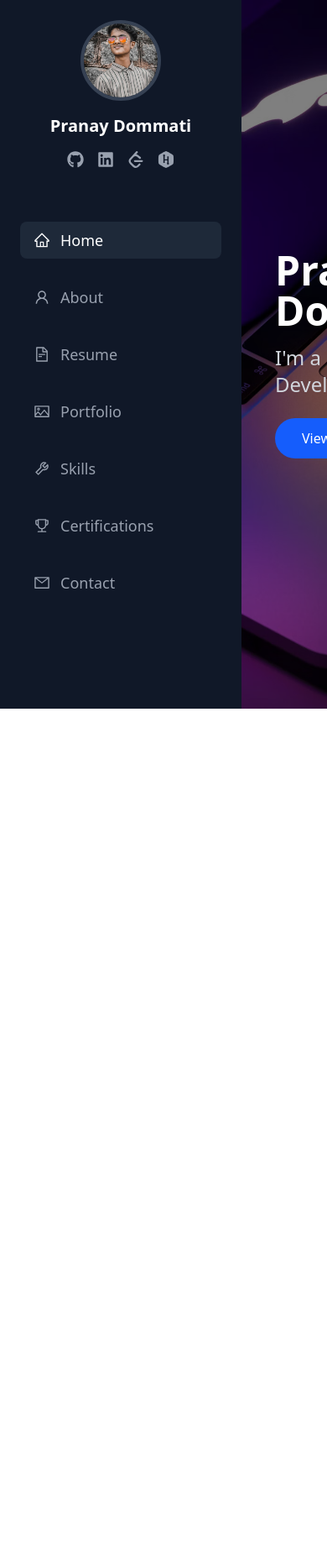
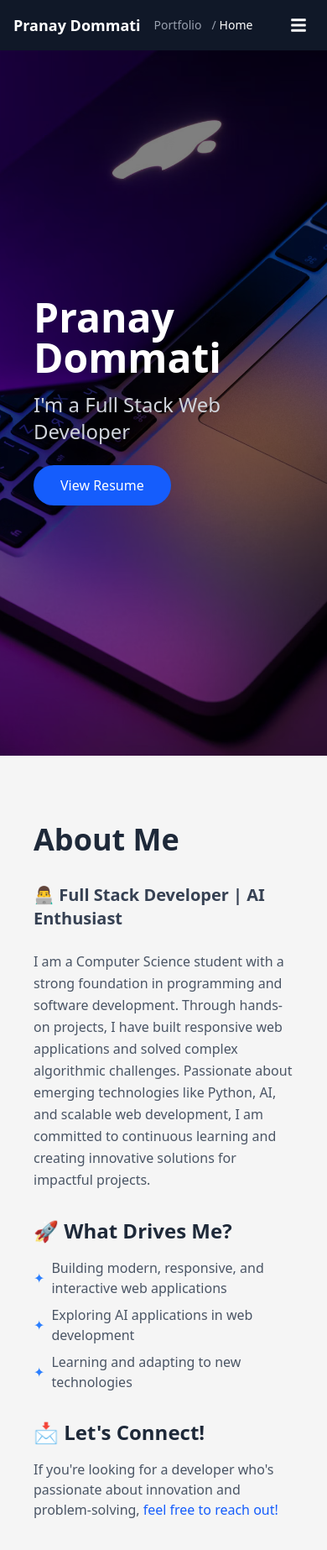
Before and after one commit to Pranay-Dommati/MyPortfolio, a React (Vite) app in the folder frontend/: page / in a window 390 px wide. Shown: the top 1846 px of the page at 84% size. Before the commit the page ends 844 px from the top, so only its background shows below. Built offline with nearby package versions, Linux system fonts and the light colour scheme.

Commit message:
making website responsive

```diff
--- a/frontend/src/App.jsx
+++ b/frontend/src/App.jsx
@@ -1,5 +1,6 @@
 import './App.css'
 import { useRef, useState, useEffect } from 'react'
+import { FaBars, FaTimes } from 'react-icons/fa' // Import hamburger and close icons
 import HeroSection from './components/HeroSection'
 import Sidebar from './components/Sidebar'
 import AboutSection from './components/AboutSection'
@@ -11,6 +12,8 @@ import ContactSection from './components/ContactSection'
 
 function App() {
   const [activeTab, setActiveTab] = useState('Home');
+  const [isMobileMenuOpen, setIsMobileMenuOpen] = useState(false);
+  const [windowWidth, setWindowWidth] = useState(typeof window !== 'undefined' ? window.innerWidth : 0);
 
   const homeRef = useRef(null);
   const aboutRef = useRef(null);
@@ -21,8 +24,22 @@ function App() {
   const contactRef = useRef(null);
   const contentRef = useRef(null);
 
+  // Track window width for responsive behavior
+  useEffect(() => {
+    const handleResize = () => {
+      setWindowWidth(window.innerWidth);
+      if (window.innerWidth > 768) {
+        setIsMobileMenuOpen(false);
+      }
+    };
+
+    window.addEventListener('resize', handleResize);
+    return () => window.removeEventListener('resize', handleResize);
+  }, []);
+
   const scrollToSection = (sectionName) => {
     setActiveTab(sectionName);
+    setIsMobileMenuOpen(false); // Close mobile menu after clicking
 
     if (sectionName === 'Home' && homeRef.current) {
       homeRef.current.scrollIntoView({ behavior: 'smooth' });
@@ -53,13 +70,12 @@ function App() {
       { ref: contactRef, name: 'Contact' }
     ];
 
-    // Function to calculate which section is most visible in the viewport
+    // Function to calculate which section is most visible
     const handleScroll = () => {
       if (!contentRef.current) return;
 
-      const scrollPosition = contentRef.current.scrollTop + 300; // Adding offset to improve detection
+      const scrollPosition = contentRef.current.scrollTop + 300;
 
-      // Find all sections and their positions
       const sectionPositions = sectionRefs
         .filter(({ ref }) => ref.current)
         .map(({ ref, name }) => ({
@@ -68,12 +84,10 @@ function App() {
           height: ref.current.offsetHeight
         }));
 
-      // Determine which section is currently most visible
       for (let i = 0; i < sectionPositions.length; i++) {
         const current = sectionPositions[i];
         const next = sectionPositions[i + 1];
 
-        // If this is the last section or we're between this section and the next
         if (
           i === sectionPositions.length - 1 ||
           (scrollPosition >= current.position && scrollPosition < next.position)
@@ -89,7 +103,6 @@ function App() {
     const contentElement = contentRef.current;
     if (contentElement) {
       contentElement.addEventListener('scroll', handleScroll);
-      // Initial check
       handleScroll();
     }
 
@@ -98,31 +111,61 @@ function App() {
         contentElement.removeEventListener('scroll', handleScroll);
       }
     };
-  }, [activeTab]); // Depend on activeTab to prevent unnecessary re-calculations
+  }, [activeTab]);
 
   return (
-    <div className="flex">
-      <Sidebar activeTab={activeTab} onTabClick={scrollToSection} />
-      <div ref={contentRef} className="flex-1 h-screen overflow-y-auto">
+    <div className="flex flex-col md:flex-row">
+      {/* Mobile Header with Breadcrumb */}
+      <div className="md:hidden fixed top-0 left-0 right-0 bg-gray-900 text-white z-50 flex justify-between items-center px-4 py-3">
+        <div className="flex items-center">
+          <span className="font-bold text-lg">Pranay Dommati</span>
+          <div className="ml-4 text-sm text-gray-400 flex items-center">
+            <span className="mr-2">Portfolio</span>
+            <span className="mx-1">/</span>
+            <span className="text-white">{activeTab}</span>
+          </div>
+        </div>
+        <button
+          onClick={() => setIsMobileMenuOpen(!isMobileMenuOpen)}
+          className="p-2 focus:outline-none"
+        >
+          {isMobileMenuOpen ? <FaTimes size={20} /> : <FaBars size={20} />}
+        </button>
+      </div>
+
+      {/* Mobile menu overlay */}
+      {isMobileMenuOpen && (
+        <div className="md:hidden fixed inset-0 bg-black bg-opacity-50 z-40" onClick={() => setIsMobileMenuOpen(false)} />
+      )}
+
+      {/* Sidebar - hidden on mobile unless menu is open */}
+      <div className={`${
+        isMobileMenuOpen ? 'translate-x-0' : '-translate-x-full'
+      } md:translate-x-0 transition-transform duration-300 fixed md:sticky top-0 left-0 z-50 md:z-0 h-screen w-72 md:flex bg-gray-900`}>
+        <Sidebar activeTab={activeTab} onTabClick={scrollToSection} />
+      </div>
+
+      {/* Main content - add top padding on mobile for the header */}
+      <div ref={contentRef} className="flex-1 h-screen overflow-y-auto md:overflow-y-auto pt-14 md:pt-0">
         <section ref={homeRef} id="home" className="min-h-screen">
           <HeroSection />
         </section>
-        <section ref={aboutRef} id="about" className="min-h-screen">
+        <section ref={aboutRef} id="about">
           <AboutSection />
         </section>
-        <section ref={resumeRef} id="resume" className="min-h-screen">
+        <section ref={resumeRef} id="resume">
           <ResumeSection />
         </section>
-        <section ref={portfolioRef} id="portfolio" className="min-h-screen">
+        <section ref={portfolioRef} id="portfolio">
           <PortfolioSection />
         </section>
-        <section ref={skillsRef} id="skills" className="min-h-screen">
+        <section ref={skillsRef} id="skills">
           <SkillsSection />
         </section>
-        <section ref={certificationsRef} id="certifications" className="min-h-screen">
+        <section ref={certificationsRef} id="certifications">
           <CertificationsSection />
         </section>
-        <section ref={contactRef} id="contact" className="min-h-screen">
+        <section ref={contactRef} id="contact">
           <ContactSection />
         </section>
       </div>
--- a/frontend/src/components/AboutSection.jsx
+++ b/frontend/src/components/AboutSection.jsx
@@ -1,6 +1,6 @@
 const AboutSection = () => {
   return (
-    <div className="min-h-screen py-20 px-10" style={{ backgroundColor: "#f5f5f5" }}>
+    <div className="py-20 px-10" style={{ backgroundColor: "#f5f5f5" }}>
       <div className="max-w-4xl mx-auto">
         <h2 className="text-4xl font-bold mb-8 text-gray-800">About Me</h2>
 
@@ -13,31 +13,28 @@ const AboutSection = () => {
           I am committed to continuous learning and creating innovative solutions for impactful projects.
         </p>
 
-        {/* Education section remains commented out */}
 
-        {/* <div className="mb-8">
-          <h3 className="text-2xl font-bold mb-4 text-gray-800">💡 Skills & Expertise</h3>
-          <ul className="space-y-2 text-gray-600">
-            <li>✔ Programming Languages: Python, C, JavaScript</li>
-            <li>✔ Frontend Development: HTML, CSS, ReactJS, Tailwind CSS</li>
-            <li>✔ Backend Development: Django, Flask, REST APIs</li>
-            <li>✔ Database Management: SQL, DBMS</li>
-            <li>✔ Version Control: Git, GitHub</li>
-            <li>✔ Web Scraping & Automation: Selenium, BeautifulSoup</li>
-            <li>✔ Data Science & AI: Pandas, NumPy, Data Analysis</li>
-          </ul>
-        </div> */}
-
+        {/* What Drives Me section */}
         <div className="mb-8">
           <h3 className="text-2xl font-bold mb-4 text-gray-800">🚀 What Drives Me?</h3>
           <ul className="space-y-2 text-gray-600">
-            <li>Building modern, responsive, and interactive web applications</li>
-            <li>Exploring AI applications in web development</li>
-            <li>Learning and adapting to new technologies</li>
+            <li className="flex items-center">
+              <span className="text-blue-500 mr-2">✦</span>
+              Building modern, responsive, and interactive web applications
+            </li>
+            <li className="flex items-center">
+              <span className="text-blue-500 mr-2">✦</span>
+              Exploring AI applications in web development
+            </li>
+            <li className="flex items-center">
+              <span className="text-blue-500 mr-2">✦</span>
+              Learning and adapting to new technologies
+            </li>
           </ul>
         </div>
 
-        <div>
+        {/* Let's Connect section */}
+        <div className="mb-12">
           <h3 className="text-2xl font-bold mb-4 text-gray-800">📩 Let's Connect!</h3>
           <p className="text-gray-600">
             If you're looking for a developer who's passionate about innovation and problem-solving,
```
